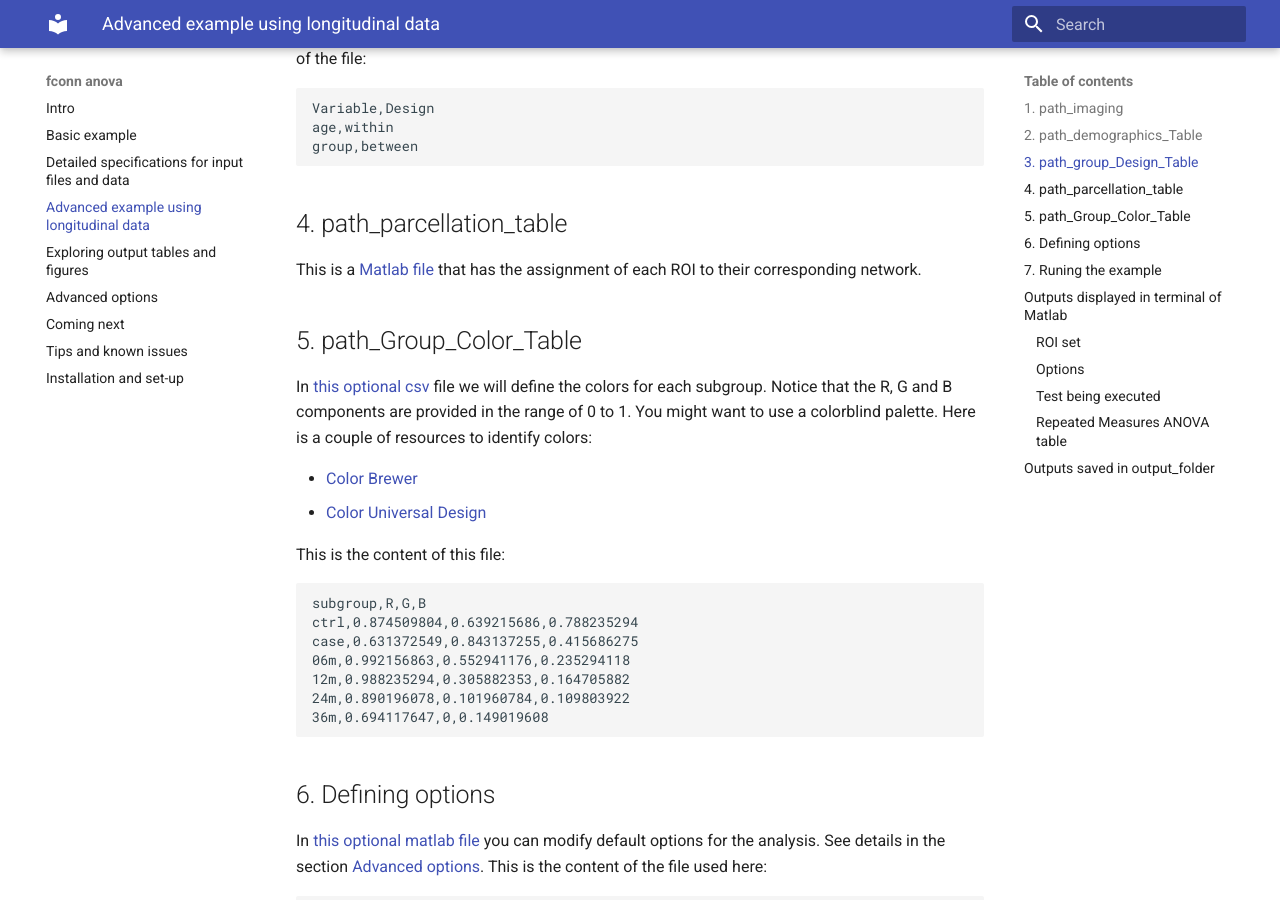
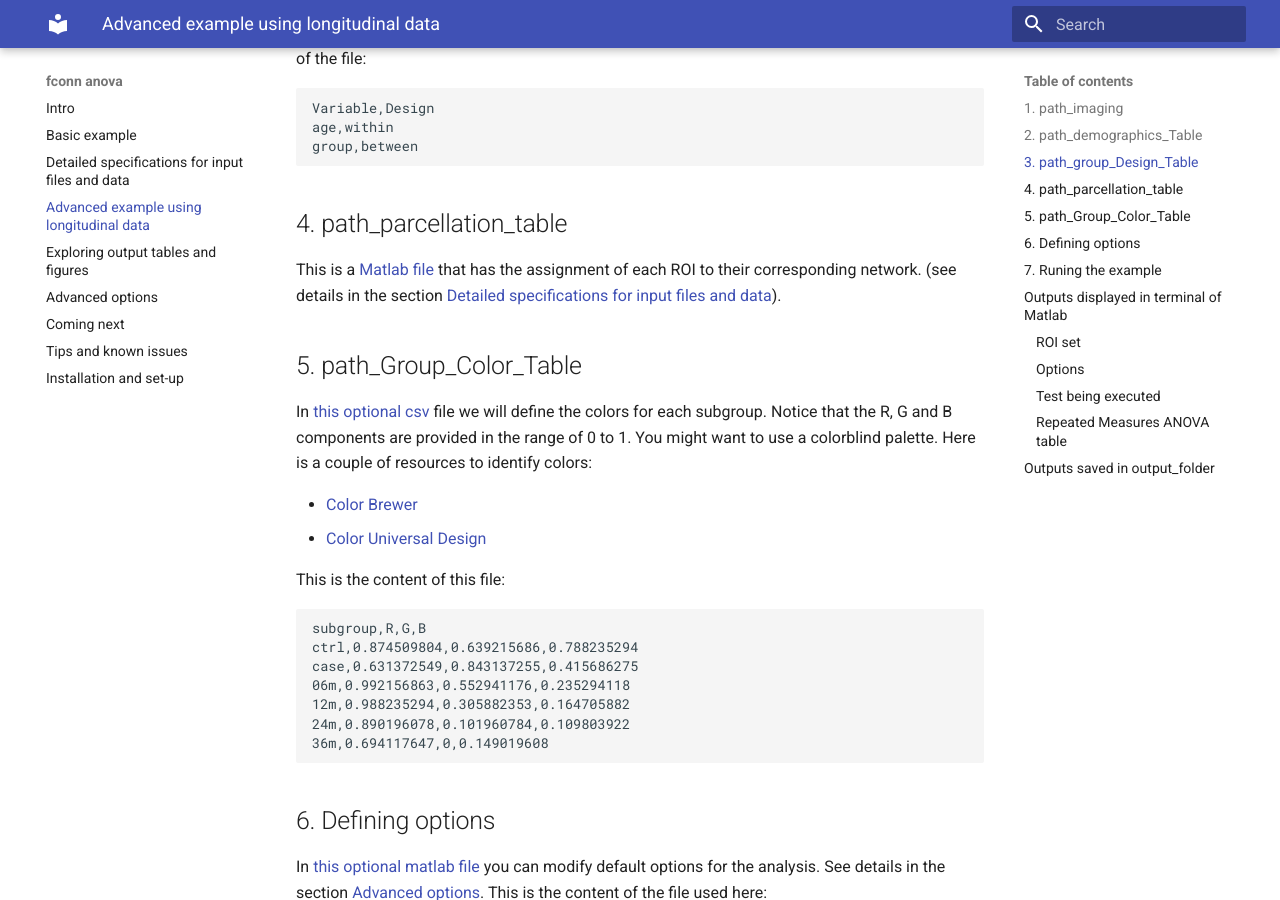
Before and after one commit to omiranda/fconn_anova, an MkDocs documentation site: the page built from docs/advanced_example/advanced_example.md, in a window 1280 px wide and 900 px high, scrolled down 1354 px. Built offline with MkDocs 1.6.1 and Material for MkDocs 9.7.7, drawn with Linux system fonts in a browser that asks for light colours; old or Windows-style settings are respelled for this version of MkDocs.

Commit message:
Update advanced_example.md

```diff
--- a/docs/advanced_example/advanced_example.md
+++ b/docs/advanced_example/advanced_example.md
@@ -40,7 +40,7 @@ group,between
 
 ## 4. path_parcellation_table
 
-This is a [Matlab file](./parcel.mat) that has the assignment of each ROI to their corresponding network.
+This is a [Matlab file](./parcel.mat) that has the assignment of each ROI to their corresponding network. (see details in the section [Detailed specifications for input files and data](../details/detailed_description.md)).
 
 ## 5. path_Group_Color_Table
 
```
